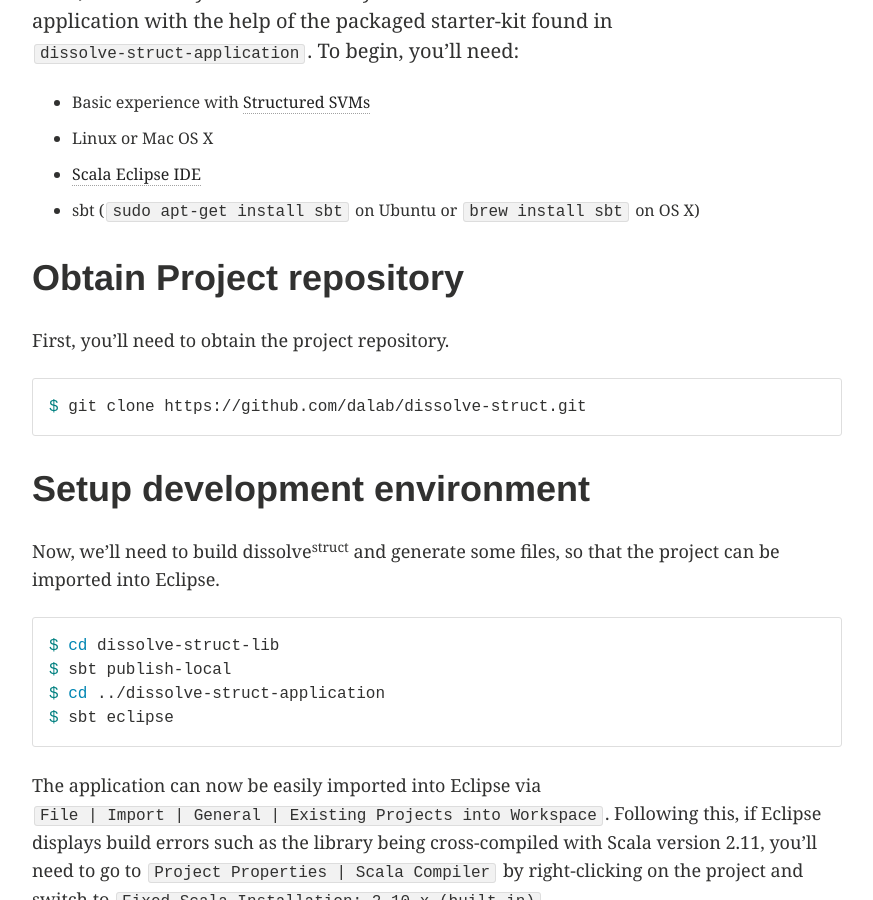
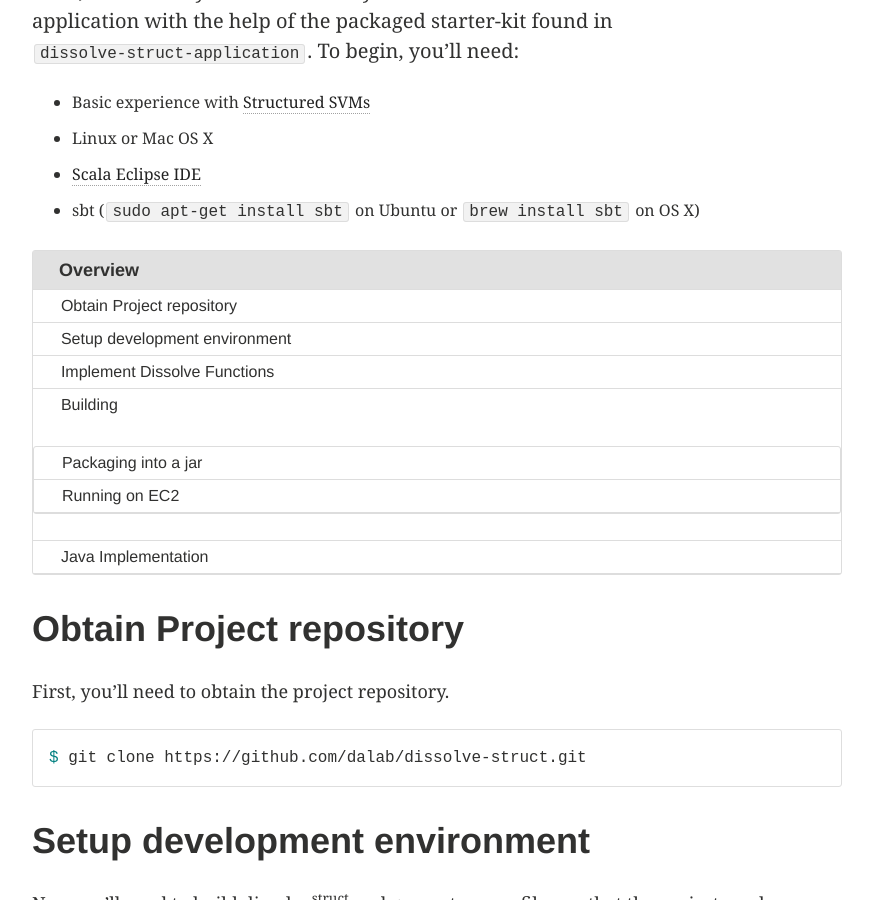
Before and after one commit to dalab/dissolve-struct, a Jekyll site: the page built from _posts/wiki/2015-09-04-writing-your-own-application.md, in a window 1280 px wide and 900 px high, scrolled down 358 px. Shown: the whole window, without its empty margins (64-937 px from the left). Built offline with Jekyll 4.4.1, drawn with Linux system fonts in a browser that asks for light colours; formulas are drawn with MathJax 3.

Commit message:
Adding TOC to writing your own application

```diff
--- a/_posts/wiki/2015-09-04-writing-your-own-application.md
+++ b/_posts/wiki/2015-09-04-writing-your-own-application.md
@@ -20,6 +20,8 @@ To begin, you'll need:
 * Linux or Mac OS X
 * [Scala Eclipse IDE](http://scala-ide.org/)
 * sbt (`sudo apt-get install sbt` on Ubuntu or `brew install sbt` on OS X)
+
+{% include toc.html %}
 
 # Obtain Project repository
 
```
